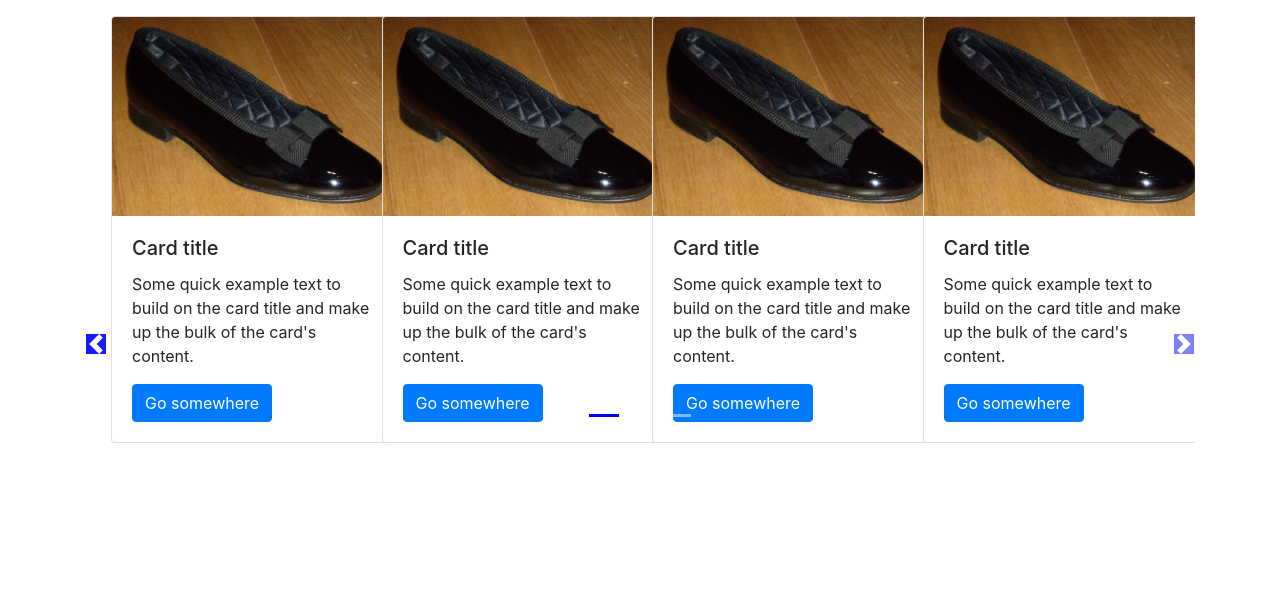
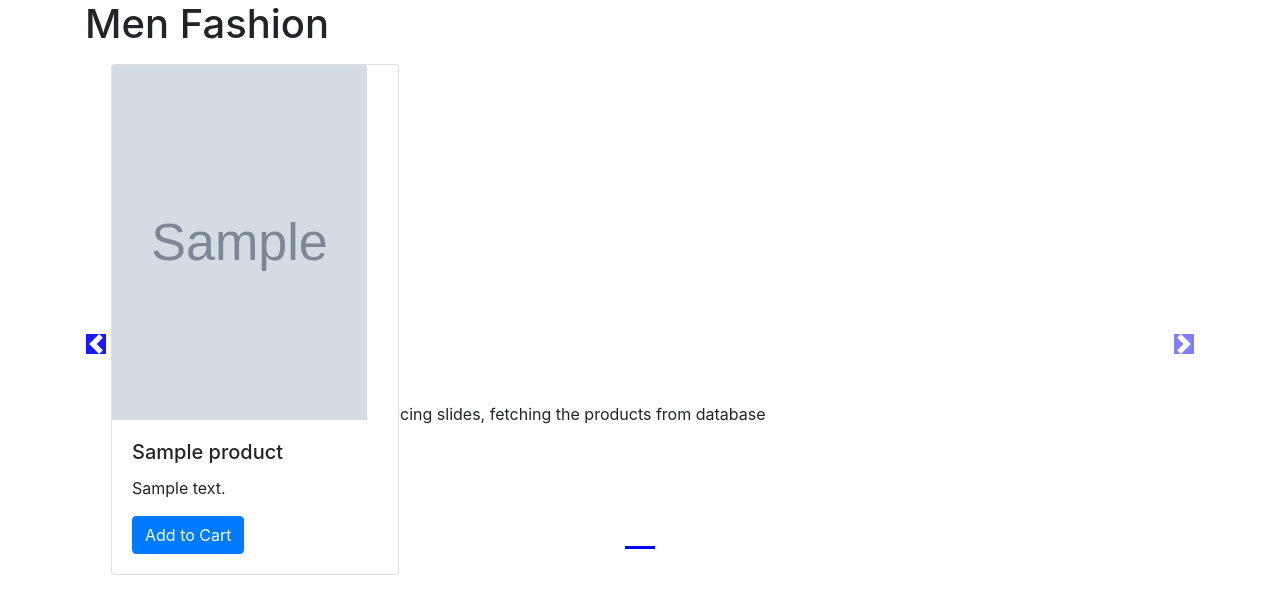
Before and after one commit to HridoyAlam/CSE327projectE-Comercesite, a Django app: page /shop/ in a window 1280 px wide. Shown: the part 56-670 px from the top of the page. Run offline with Django 3.2, Linux system fonts and the light colour scheme; tables that the repository leaves empty hold one stand-in row (values such as "Sample post"); grey boxes marked "Sample" are stand-in pictures; some libraries are stand-ins or nearby versions.

Commit message:
Update index.html

```diff
--- a/eab/shop/templates/shop/index.html
+++ b/eab/shop/templates/shop/index.html
@@ -12,8 +12,8 @@
 
           .col-md-3 img{
 
-          width:100%;
-          height:auto;
+          width: 255px;
+          height: 355px;
           }
 
           body .carousel-indicator li{
@@ -37,11 +37,14 @@
 {% block body %}
 {% load static %}
 <div class="container">
+    <h1>Men Fashion</h1>
 <div id="demo" class="carousel slide my-3" data-ride="carousel">
     <ul class="carousel-indicators">
       <li data-target="#demo" data-slide-to="0" class="active"></li>
-      <li data-target="#demo" data-slide-to="1" ></li>
-      <li data-target="#demo" data-slide-to="2" ></li>
+
+       {% for i in range %}
+      <li data-target="#demo" data-slide-to="{{i}}" ></li>
+      {% endfor %}
     </ul>
 
     <!--Slideshow starts here -->
@@ -50,146 +53,37 @@
       <div class="carousel-item active">
         <div class="col-xs-3 col-sm-3 col-md-3">
           <div class="card" style="width: 18rem;">
-            <img src='{% static "shop/test.jpg" %}' class="card-img-top" alt="...">
+            <img src='/media/{{product.0.image}}' class="card-img-top" alt="...">
             <div class="card-body">
-                <h5 class="card-title">Card title</h5>
-                <p class="card-text">Some quick example text to build on the card title and make up the bulk of the card's content.</p>
-                <a href="#" class="btn btn-primary">Go somewhere</a>
+                <h5 class="card-title">{{product.0.product_name}}</h5>
+                <p class="card-text">{{product.0.desc}}</p>
+                <a href="#" class="btn btn-primary">Add to Cart</a>
             </div>
           </div>
        </div>
 
+//Slicing slides, fetching the products from database
+
+        {% for i in product|slice:"1:"%}
         <div class="col-xs-3 col-sm-3 col-md-3">
           <div class="card" style="width: 18rem;">
-            <img src='{% static "shop/test.jpg" %}' class="card-img-top" alt="...">
+            <img src='/media/{{i.image}}' class="card-img-top" alt="...">
             <div class="card-body">
-              <h5 class="card-title">Card title</h5>
-              <p class="card-text">Some quick example text to build on the card title and make up the bulk of the card's content.</p>
-              <a href="#" class="btn btn-primary">Go somewhere</a>
+              <h5 class="card-title">{{i.product_name}}</h5>
+              <p class="card-text">{{i.desc}}</p>
+              <a href="#" class="btn btn-primary">Add To Cart</a>
             </div>
           </div>
         </div>
+        {% if forloop.counter|divisibleby:3 and forloop.counter > 0 and not forloop.last %}
+      </div><div class="carousel-item">
+        {% endif %}
 
-        <div class="col-xs-3 col-sm-3 col-md-3">
-          <div class="card" style="width: 18rem;">
-            <img src='{% static "shop/test.jpg" %}' class="card-img-top" alt="...">
-            <div class="card-body">
-              <h5 class="card-title">Card title</h5>
-              <p class="card-text">Some quick example text to build on the card title and make up the bulk of the card's content.</p>
-              <a href="#" class="btn btn-primary">Go somewhere</a>
-            </div>
-          </div>
-        </div>
-
-        <div class="col-xs-3 col-sm-3 col-md-3">
-          <div class="card" style="width: 18rem;">
-            <img src='{% static "shop/test.jpg" %}' class="card-img-top" alt="...">
-            <div class="card-body">
-              <h5 class="card-title">Card title</h5>
-              <p class="card-text">Some quick example text to build on the card title and make up the bulk of the card's content.</p>
-              <a href="#" class="btn btn-primary">Go somewhere</a>
-            </div>
-          </div>
-        </div>
-      </div>
-
-
-
-      <div class="carousel-item">
-        <div class="col-xs-3 col-sm-3 col-md-3">
-          <div class="card" style="width: 18rem;">
-            <img src='{% static "shop/test.jpg" %}' class="card-img-top" alt="...">
-            <div class="card-body">
-                <h5 class="card-title">Card title</h5>
-                <p class="card-text">Some quick example text to build on the card title and make up the bulk of the card's content.</p>
-                <a href="#" class="btn btn-primary">Go somewhere</a>
-            </div>
-          </div>
-        </div>
-
-        <div class="col-xs-3 col-sm-3 col-md-3">
-          <div class="card" style="width: 18rem;">
-            <img src='{% static "shop/test.jpg" %}' class="card-img-top" alt="...">
-            <div class="card-body">
-              <h5 class="card-title">Card title</h5>
-              <p class="card-text">Some quick example text to build on the card title and make up the bulk of the card's content.</p>
-              <a href="#" class="btn btn-primary">Go somewhere</a>
-            </div>
-          </div>
-        </div>
-
-        <div class="col-xs-3 col-sm-3 col-md-3">
-          <div class="card" style="width: 18rem;">
-            <img src='{% static "shop/test.jpg" %}' class="card-img-top" alt="...">
-            <div class="card-body">
-              <h5 class="card-title">Card title</h5>
-              <p class="card-text">Some quick example text to build on the card title and make up the bulk of the card's content.</p>
-              <a href="#" class="btn btn-primary">Go somewhere</a>
-            </div>
-          </div>
-        </div>
-
-        <div class="col-xs-3 col-sm-3 col-md-3">
-          <div class="card" style="width: 18rem;">
-            <img src='{% static "shop/test.jpg" %}' class="card-img-top" alt="...">
-            <div class="card-body">
-              <h5 class="card-title">Card title</h5>
-              <p class="card-text">Some quick example text to build on the card title and make up the bulk of the card's content.</p>
-              <a href="#" class="btn btn-primary">Go somewhere</a>
-            </div>
-          </div>
-        </div>
-      </div>
-
-      <div class="carousel-item">
-        <div class="col-xs-3 col-sm-3 col-md-3">
-          <div class="card" style="width: 18rem;">
-            <img src='{% static "shop/test.jpg" %}' class="card-img-top" alt="...">
-            <div class="card-body">
-                <h5 class="card-title">Card title</h5>
-                <p class="card-text">Some quick example text to build on the card title and make up the bulk of the card's content.</p>
-                <a href="#" class="btn btn-primary">Go somewhere</a>
-            </div>
-          </div>
-       </div>
-
-        <div class="col-xs-3 col-sm-3 col-md-3">
-          <div class="card" style="width: 18rem;">
-            <img src='{% static "shop/test.jpg" %}' class="card-img-top" alt="...">
-            <div class="card-body">
-              <h5 class="card-title">Card title</h5>
-              <p class="card-text">Some quick example text to build on the card title and make up the bulk of the card's content.</p>
-              <a href="#" class="btn btn-primary">Go somewhere</a>
-            </div>
-          </div>
-        </div>
-
-        <div class="col-xs-3 col-sm-3 col-md-3">
-          <div class="card" style="width: 18rem;">
-            <img src='{% static "shop/test.jpg" %}' class="card-img-top" alt="...">
-            <div class="card-body">
-              <h5 class="card-title">Card title</h5>
-              <p class="card-text">Some quick example text to build on the card title and make up the bulk of the card's content.</p>
-              <a href="#" class="btn btn-primary">Go somewhere</a>
-            </div>
-          </div>
-        </div>
-
-        <div class="col-xs-3 col-sm-3 col-md-3">
-          <div class="card" style="width: 18rem;">
-            <img src='{% static "shop/test.jpg" %}' class="card-img-top" alt="...">
-            <div class="card-body">
-              <h5 class="card-title">Card title</h5>
-              <p class="card-text">Some quick example text to build on the card title and make up the bulk of the card's content.</p>
-              <a href="#" class="btn btn-primary">Go somewhere</a>
-            </div>
-          </div>
-        </div>
-      </div>
+        {% endfor %}
     </div>
 
 </div>
-
+</div>
     <!-- left and right controls for the slide -->
     <a class="carousel-control-prev" href="#demo" data-slide="prev">
         <span class="carousel-control-prev-icon"></span>
@@ -198,5 +92,5 @@
         <span class="carousel-control-next-icon"></span>
     </a>
 
-
  {% endblock %}
+</div>
```
